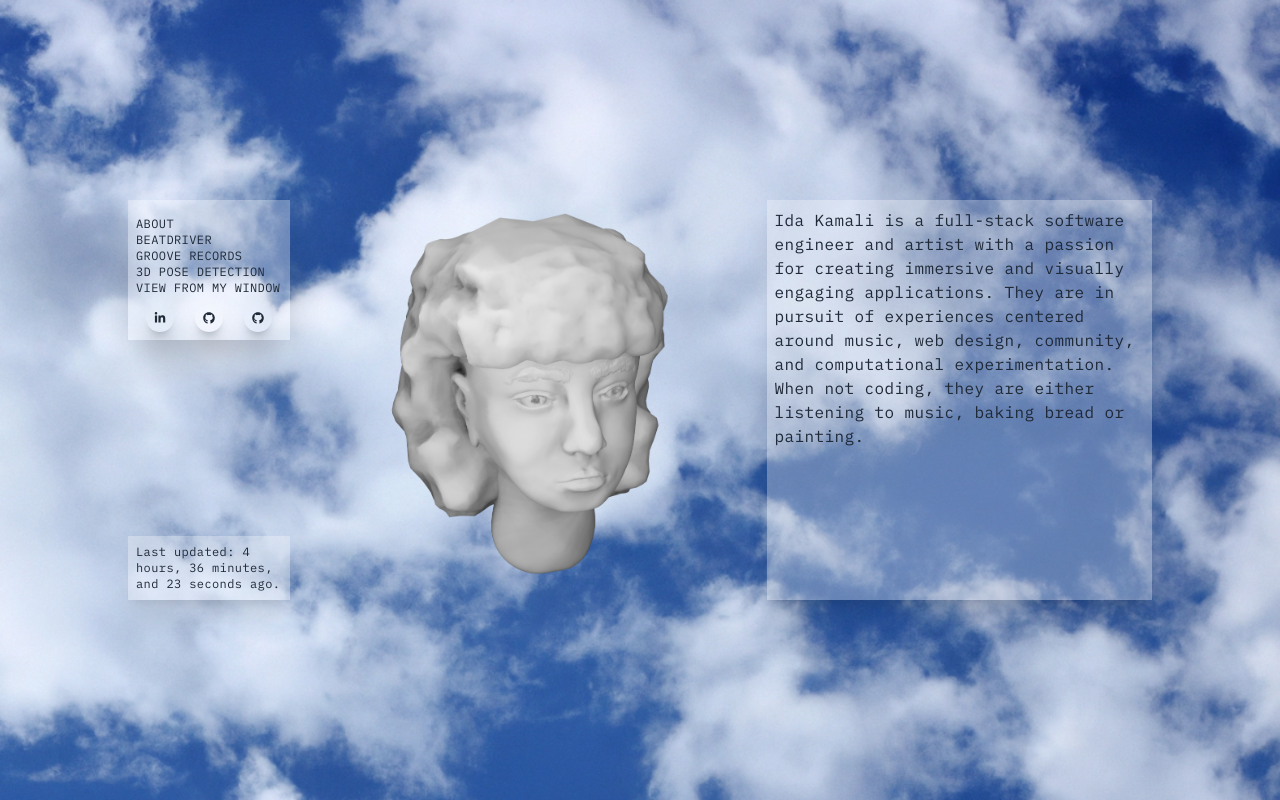
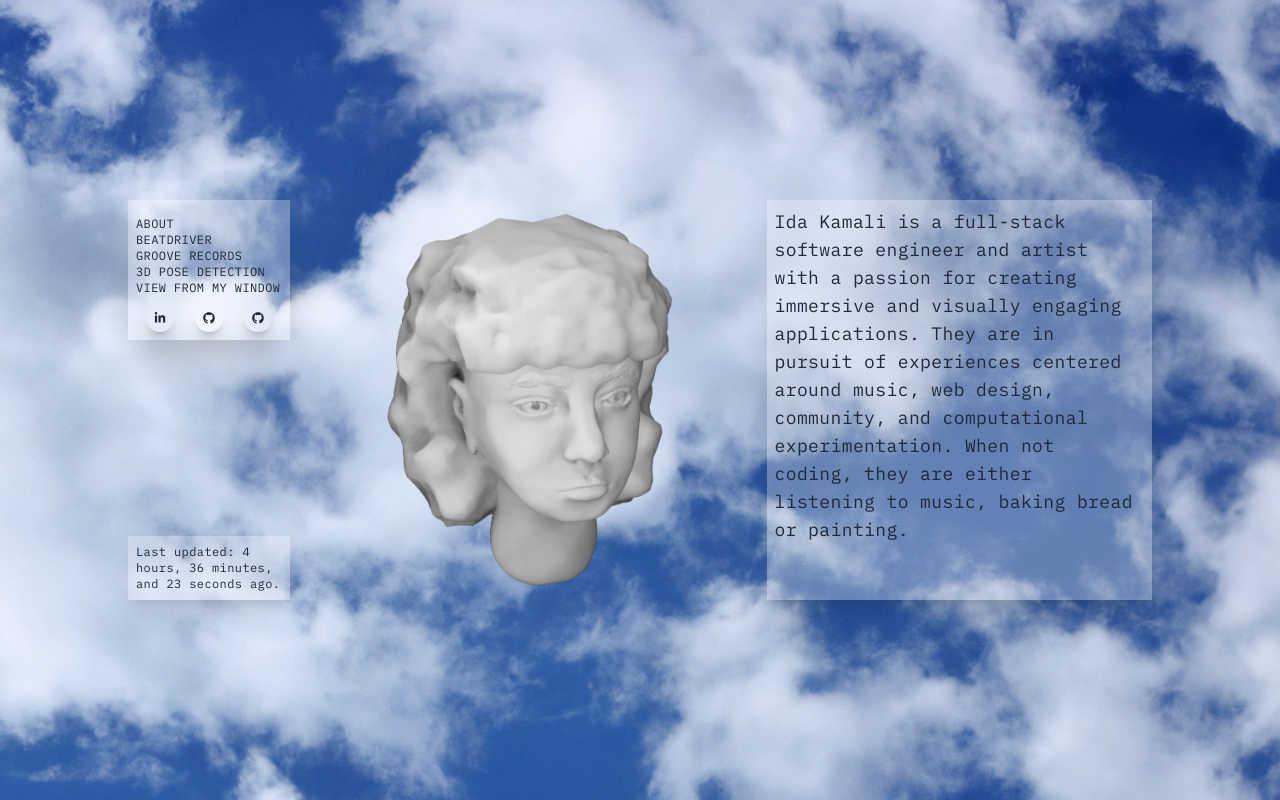
Before and after one commit to idakam/portfolio, a Next.js app: page / in a window 1280 px wide. Built offline with nearby package versions, Linux system fonts and the light colour scheme.

Commit message:
fix bottom padding

```diff
--- a/src/components/Project.jsx
+++ b/src/components/Project.jsx
@@ -16,7 +16,7 @@ const Project = ({
     <div className="flex flex-col md:flex-row h-full">
       <div className="flex flex-col md:mr-[5%] md:justify-center md:w-1/2">
         <Image
-          className="object-contain md:max-h-full min-w-0 pb-3 "
+          className="object-contain md:max-h-full min-w-0 pb-3 md:pb-0 "
           src={projectImg}
           alt="/"
         />
--- a/src/pages/about.jsx
+++ b/src/pages/about.jsx
@@ -8,7 +8,15 @@ const About = () => {
   return (
     <Project
       projectImg={selfie}
-      p1="Ida Kamali is a full-stack software engineer and artist with a passion for creating immersive and visually engaging applications. They are in pursuit of experiences centered around music, web design, community, and computational experimentation. When not coding, they are either listening to music, baking bread or painting. "
+      p1={
+        <p>
+          Ida Kamali is a full-stack software engineer and artist with a passion
+          for creating immersive and visually engaging applications. They are in
+          pursuit of experiences centered around music, web design, community,
+          and computational experimentation. When not coding, they are either
+          listening to music, baking bread or painting.
+        </p>
+      }
     />
   );
 };
--- a/src/pages/index.tsx
+++ b/src/pages/index.tsx
@@ -15,7 +15,16 @@ export default function Home() {
 
       <Project
         projectImg={head}
-        p1="Ida Kamali is a full-stack software engineer and artist with a passion for creating immersive and visually engaging applications. They are in pursuit of experiences centered around music, web design, community, and computational experimentation. When not coding, they are either listening to music, baking bread or painting. "
+        p1={
+          <p>
+            Ida Kamali is a full-stack software engineer and artist with a
+            passion for creating immersive and visually engaging applications.
+            They are in pursuit of experiences centered around music, web
+            design, community, and computational experimentation. When not
+            coding, they are either listening to music, baking bread or
+            painting.
+          </p>
+        }
       />
     </>
   );
```
